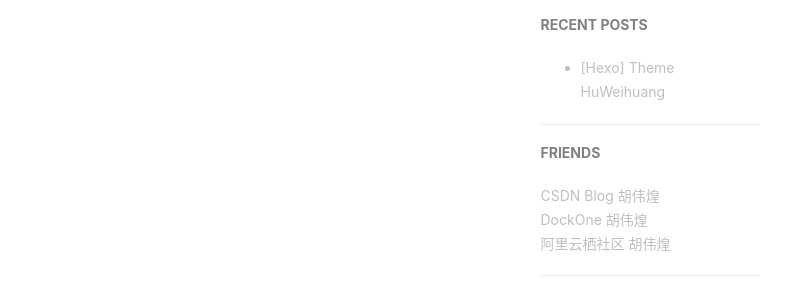
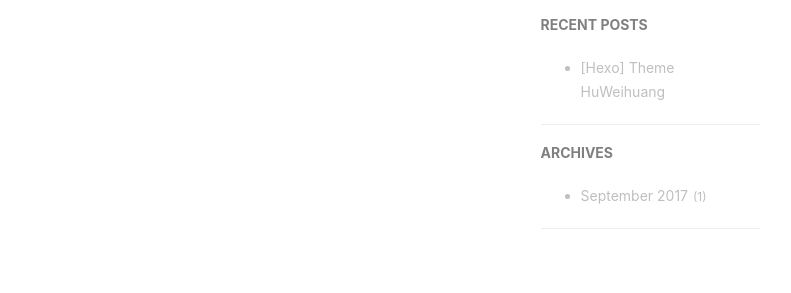
Before and after one commit to nepleo/nepleo.github.io, a plain HTML site: page index.html in a window 1280 px wide. Shown: the part 935-1228 px from the top of the page, without its empty margins (407-1198 px from the left). Drawn offline with nearby package versions, Linux system fonts and the light colour scheme.

Commit message:
Site updated: 2020-02-25 18:44:00

```diff
--- a/index.html
+++ b/index.html
@@ -134,13 +134,6 @@
 
 
                         <li>
-                            <a href="/tags/">Tags</a>
-                        </li>
-
-
-
-
-                        <li>
                             <a href="/about/">About</a>
                         </li>
 
@@ -149,6 +142,13 @@
 
                         <li>
                             <a href="/archive/">Archives</a>
+                        </li>
+
+
+
+
+                        <li>
+                            <a href="/tags/">Tags</a>
                         </li>
 
 
@@ -354,22 +354,6 @@ Install Node.js  and Git
 
         <hr>
 
-        <!-- Friends Blog -->
-
-<h5>FRIENDS</h5>
-<ul class="list-inline">
-
-
-        <li><a href="http://blog.csdn.net/huwh_" target="_blank">CSDN Blog 胡伟煌</a></li>
-
-        <li><a href="http://dockone.io/people/胡伟煌" target="_blank">DockOne 胡伟煌</a></li>
-
-        <li><a href="https://yq.aliyun.com/u/huweihuang" target="_blank">阿里云栖社区 胡伟煌</a></li>
-
-</ul>
-
-        <hr>
-
 
     <h5>ARCHIVES</h5>
     <div class="widget">
```
Also changed, not shown: 404.html (+7 -7 lines), about/index.html (+7 -23 lines), archive/index.html (+7 -23 lines), archives/2017/09/index.html (+7 -23 lines), archives/2017/index.html (+7 -23 lines), archives/index.html (+7 -23 lines), article/hexo-theme-huweihuang/index.html (+7 -20 lines), tags/Hexo/index.html (+7 -23 lines), tags/index.html (+7 -7 lines).
